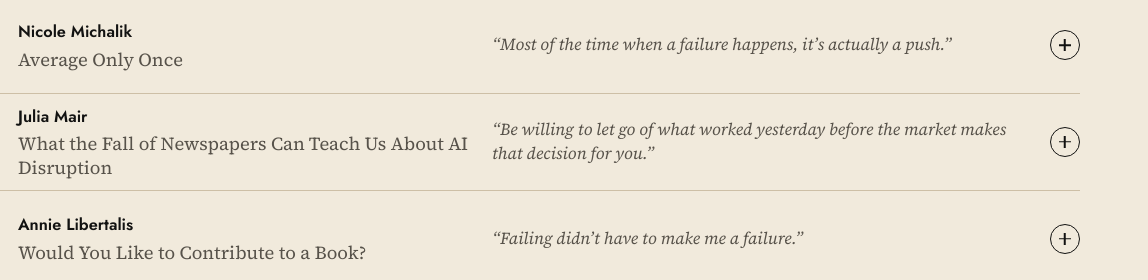
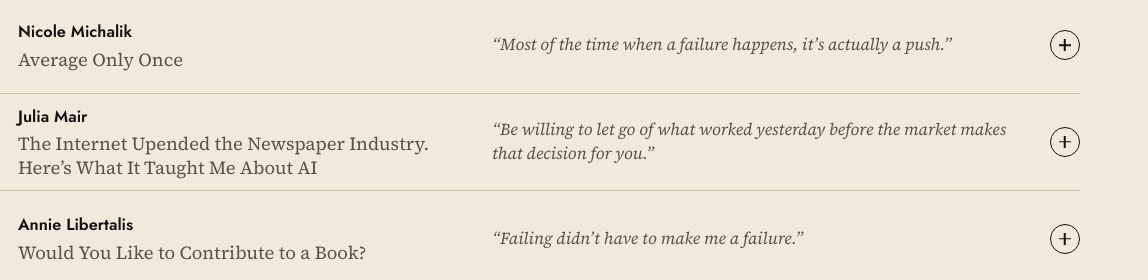
Before and after one commit to dbeg-dev/failure, a plain HTML site: page index.html in a window 1280 px wide. Shown: the part 3460-3740 px from the top of the page, 132-1280 px from the left. Drawn offline with nearby package versions, Linux system fonts and the light colour scheme.

Commit message:
Add files via upload

```diff
--- a/index.html
+++ b/index.html
@@ -480,7 +480,7 @@ const S = [
  {k:"vanwyck", who:"James M. Van Wyck", role:"Assistant Dean, Princeton Graduate School", title:"Failure Is the Only Option", teaser:"Some professors now keep a “CV of failures,” listing every rejected grant and lost job. A Princeton dean makes the case that if you aren’t failing regularly, you’re playing far too safe.", q:"I fail daily. If I didn’t, something would be terribly wrong.", link:L+"james-m-van-wyck/"},
  {k:"mercedes", who:"Mercedes Noam Kostucki", role:"Coach, author of nine books, creator of Sonic Rewrite", title:"What to Do with the Feeling of Failure", teaser:"London, just after the 2008 crash. A cold call to Visa in search of a mentor, a dispatcher who hangs up, and the lesson that the facts never change, only the story we tell about them.", q:"You’re not a failure. You’re just between the before and the after.", link:"https://bit.ly/46WDIar?r=qr", linkLabel:"Listen to the album"},
  {k:"nicole", who:"Nicole Michalik", role:"Radio host, 92.5 XTU Philadelphia and Country 102.5 Boston", title:"Average Only Once", teaser:"A kid from a Pennsylvania town with no traffic lights who dreamed of TV and her own talk show, and a lifetime of being told she was failing at being thin. Now she’s on the air in two cities.", q:"Most of the time when a failure happens, it’s actually a push.", link:"https://www.instagram.com/nicoleisnik"},
- {k:"mair", who:"Julia Mair", role:"Former VP of Acquisition, The Wall Street Journal", title:"What the Fall of Newspapers Can Teach Us About AI Disruption", teaser:"Julia had a front-row seat inside Dow Jones while the newspaper business went into free fall. Her field guide for anyone now watching AI shake the ground under their own industry.", q:"Be willing to let go of what worked yesterday before the market makes that decision for you.", link:L+"julia-mair-50b4621/"},
+ {k:"mair", who:"Julia Mair", role:"Former VP of Acquisition, The Wall Street Journal", title:"The Internet Upended the Newspaper Industry. Here’s What It Taught Me About AI", teaser:"Julia had a front-row seat inside Dow Jones while the newspaper business went into free fall. Her field guide for anyone now watching AI shake the ground under their own industry.", q:"Be willing to let go of what worked yesterday before the market makes that decision for you.", link:L+"julia-mair-50b4621/"},
  {k:"annie", who:"Annie Libertalis", role:"Executive coach, Libertalis Coaching", title:"Would You Like to Contribute to a Book?", teaser:"Invited to write about failure, Annie tried to hand the chapter to someone else. Then that person asked her why she wouldn’t do it herself. An honest account of saying yes, and signing up for a marathon she never wanted to run.", q:"Failing didn’t have to make me a failure.", link:"https://failure.libertalis.com"},
  {k:"lyneir", who:"Lyneir Richardson", role:"Rutgers Business School; founder, Black and Latino Angel Investment Fund of NJ", title:"Lessons from My Small Business Beat Down", teaser:"At 28, he put $70,000 of his own savings into a business he believed would one day go public. Thin margins, slow sales and terrible cash flow taught him what the success books leave out.", q:"Failure is not the end of the story, unless you let it be.", link:L+"lyneir/"},
  {k:"kate", who:"Kate Russell", role:"Designer", title:"Designing for the Unexpected", teaser:"One parent punished failure. The other outran it. Kate grew up believing control was protection, until life kept proving otherwise, and the unexpected became her best design partner.", q:"You can’t fail when you’re best friends with the unexpected.", link:L+"katerusss/"},
```
